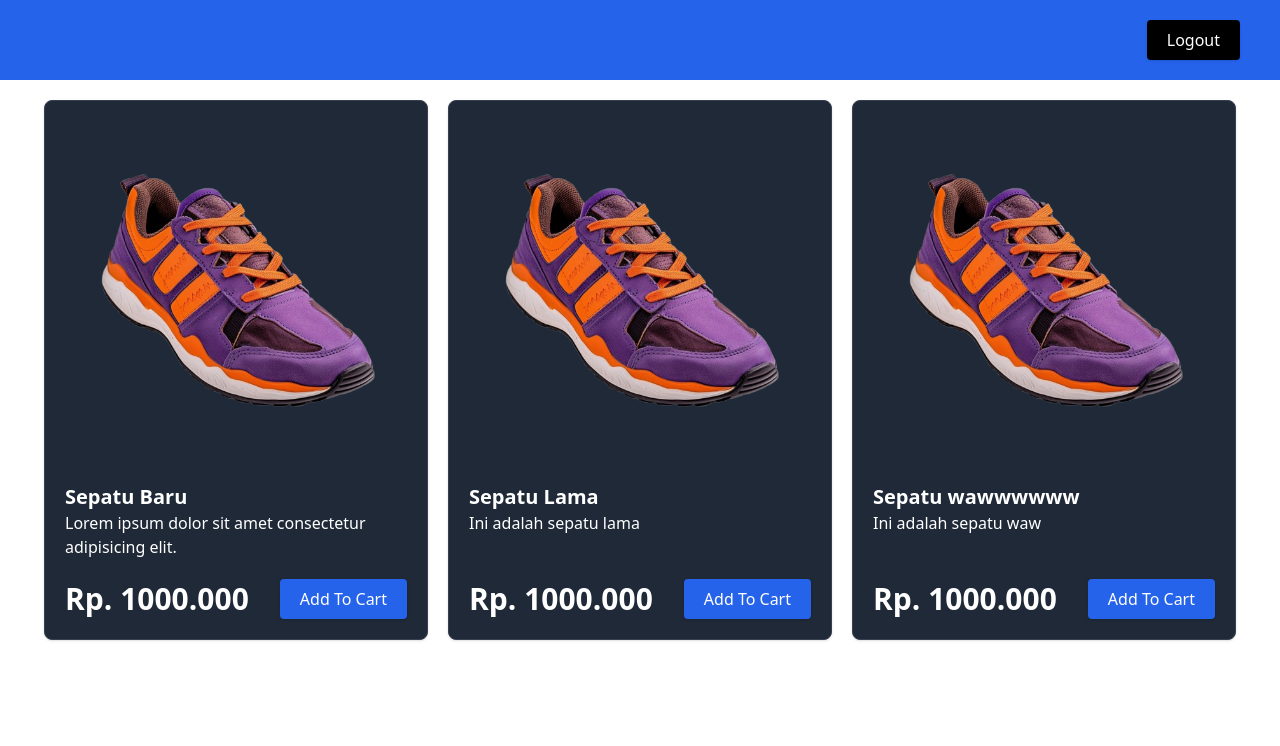
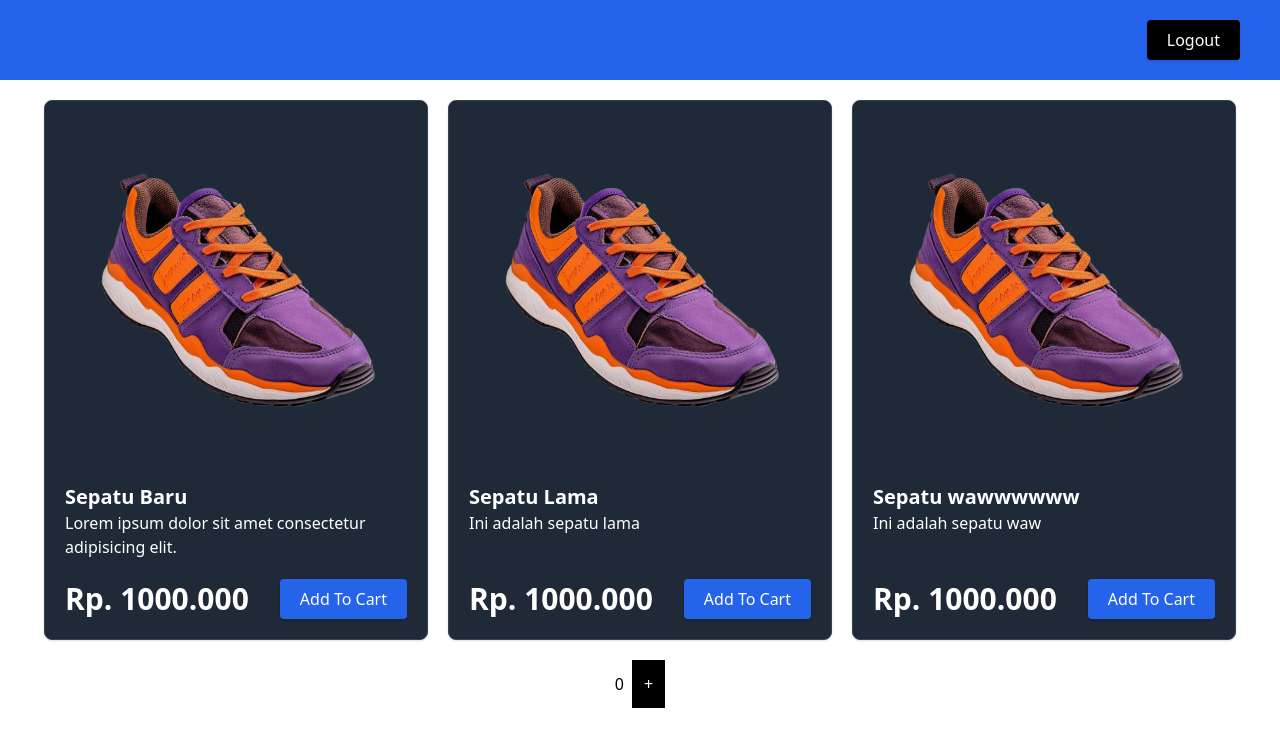
Before and after one commit to PutuRifkiDy/React-JS, a React (Vite) app in the folder react-js-materi/: page /products in a window 1280 px wide. Shown: the top 746 px of the page. Built offline with nearby package versions, Linux system fonts and the light colour scheme.

Commit message:
Penggunaan State dengan Class Component

```diff
--- /dev/null
+++ b/react-js-materi/src/components/Fragments/Counter.jsx
@@ -0,0 +1,24 @@
+import React from "react";
+
+class Counter extends React.Component {
+    constructor(props) {
+        super(props);
+        this.state = {
+            count: 0,
+        }
+    }
+
+    render() {
+        return (
+            <div className="flex flex-row gap-2 items-center">
+                <h1 className="">{this.state.count}</h1>
+                <button
+                    className="bg-black text-white p-3"
+                    onClick={() => this.setState({ count: this.state.count + 1 })}
+                >+</button>
+            </div>
+        );
+    }
+}
+
+export default Counter;
--- a/react-js-materi/src/components/Fragments/FormLogin.jsx
+++ b/react-js-materi/src/components/Fragments/FormLogin.jsx
@@ -10,6 +10,8 @@
         localStorage.setItem("password", event.target.password.value);
         window.location.href="/products"
     }
+
+
     return (
         <form onSubmit={HandleLogin}>
             <InputForm
--- a/react-js-materi/src/pages/products.jsx
+++ b/react-js-materi/src/pages/products.jsx
@@ -1,5 +1,6 @@
 import ButtonDistractering from "../components/Elements/Button/ButtonConsepDistractering";
 import CardProduct from "../components/Fragments/CardProduct";
+import Counter from "../components/Fragments/Counter";
 
 const products = [
     {
@@ -28,7 +29,7 @@
 const HandleLogout = () => {
     localStorage.removeItem("email");
     localStorage.removeItem("password");
-    window.location.href="/login"
+    window.location.href = "/login"
 }
 
 const email = localStorage.getItem("email");
@@ -53,6 +54,9 @@
                     </CardProduct>
                 ))}
             </div>
+            <div className="flex justify-center items-center">
+                <Counter />
+            </div>
         </>
     );
 }
```
